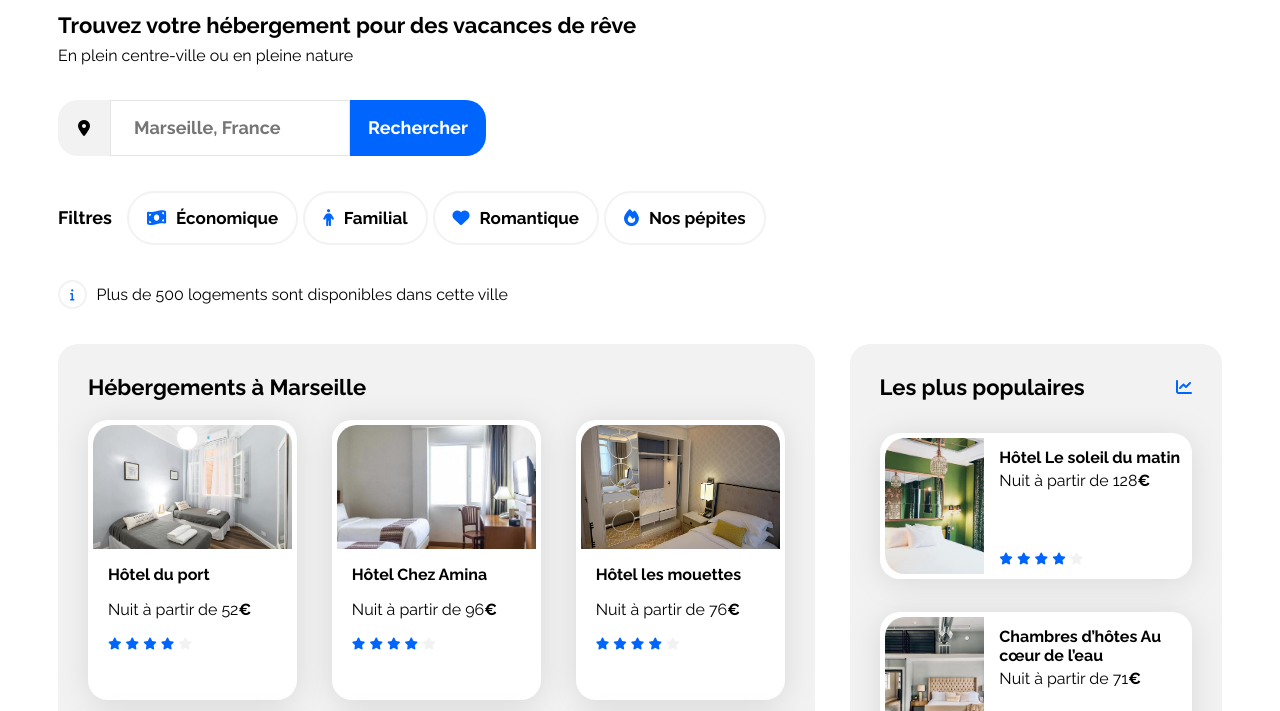
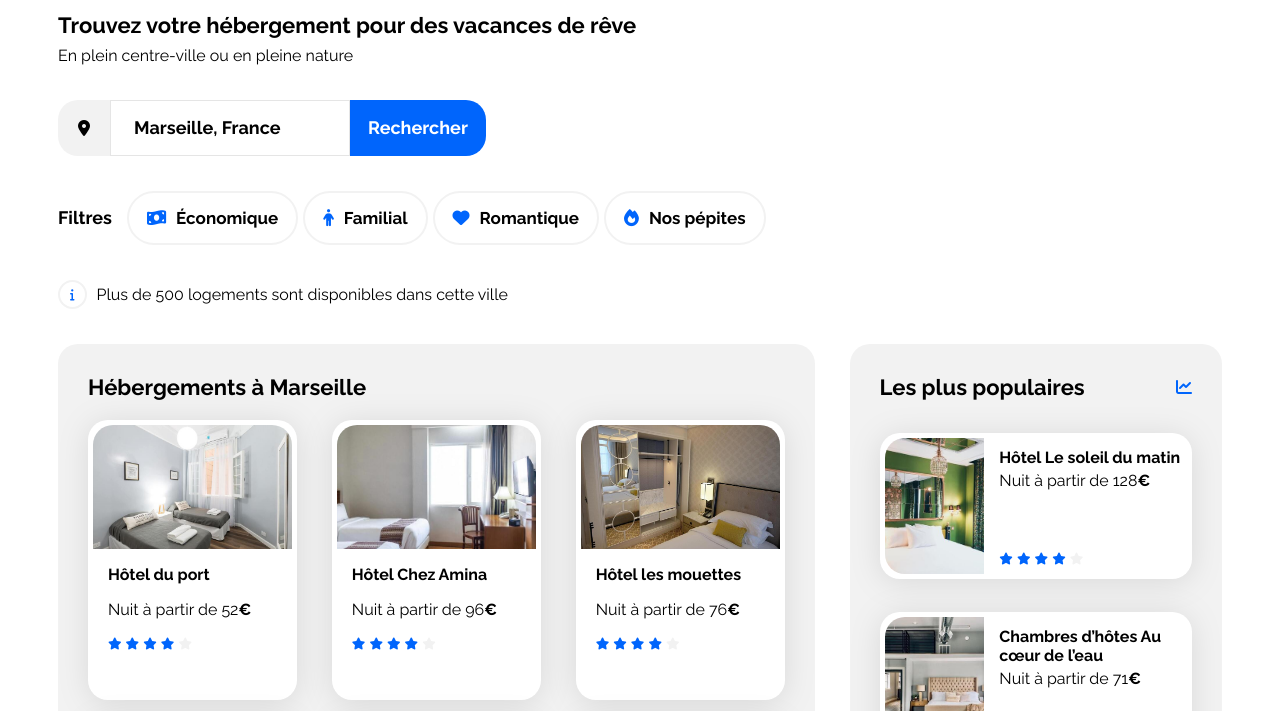
Before and after one commit to Dakimen/Booki-project2, a plain HTML site: page index.html in a window 1280 px wide. Shown: the part 89-800 px from the top of the page. Drawn offline with Linux system fonts and the light colour scheme.

Commit message:
div transformé en form sur le formulaire de recherche et placeholder defini en coleur noire

```diff
--- a/css/style.css
+++ b/css/style.css
@@ -135,6 +135,10 @@
     font-weight: 700;
     border: 1px rgba(0, 0, 0, 0.1) solid;
     padding-left: 23px;
+}
+
+#searchsite::placeholder {
+    color: black;
 }
 
 #searchsite:focus-visible {
--- a/index.html
+++ b/index.html
@@ -39,14 +39,14 @@
                      <h1>Trouvez votre hébergement pour des vacances de rêve</h1>
                      <p>En plein centre-ville ou en pleine nature</p>
                 </div>
-                <div class="formulaire-de-recherche">
+                <form class="formulaire-de-recherche">
                     <i class="fa-solid fa-location-dot"></i>
                     <input type="search" placeholder="Marseille, France" id="searchsite" name="search">
                     <button class="searchbutton">
                         <i class="fa-solid fa-magnifying-glass"></i>
                         <span>Rechercher</span>
                     </button>
-                </div>
+                </form>
                 <div class="filtres">
                     <p><span>Filtres</span></p>
                     <div class="filtres-menu">
```
